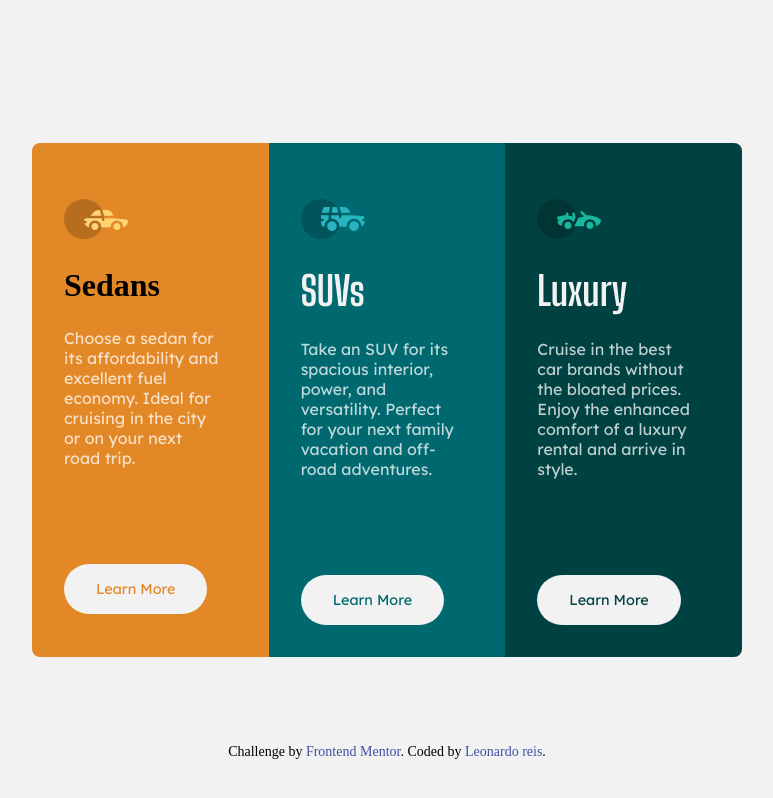
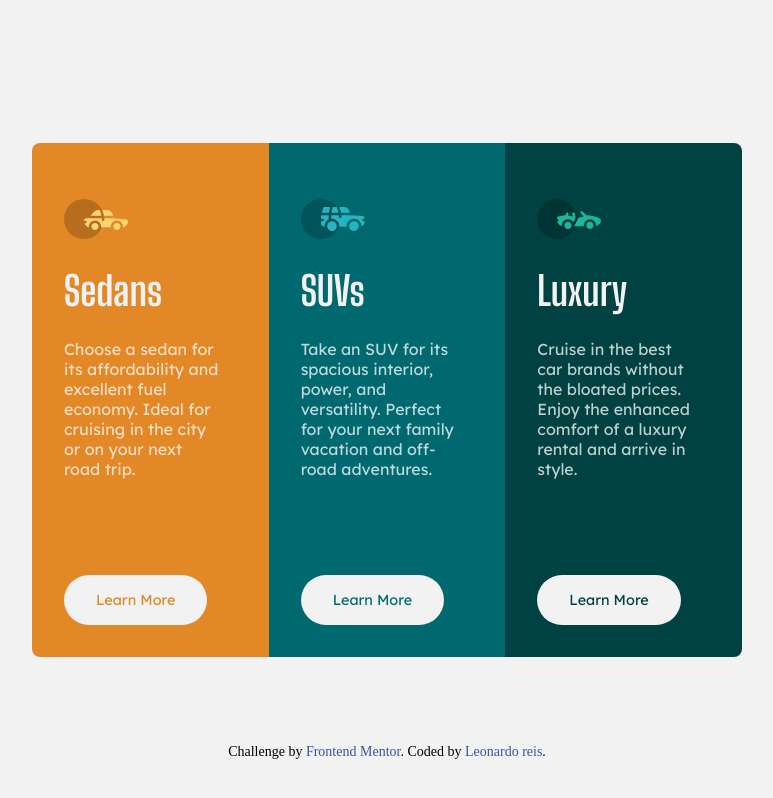
Before and after one commit to leonardo9245/3-column-preview-card-component-main, a plain HTML site: page index.html in a window 1280 px wide. Shown: the whole page, without its empty margins (253-1026 px from the left). Drawn offline with Linux system fonts and the light colour scheme.

Commit message:
Add files via upload

```diff
--- a/css/style.css
+++ b/css/style.css
@@ -11,8 +11,6 @@
 
 body {
   background-color: var(--very-light-gray);
-  max-width: 100vw;
-  height: 100vh;
 }
 
 .container {
@@ -31,7 +29,8 @@ p {
   margin: 1.5rem 0;
 }
 
-.content h2 {
+.content h2,
+h1 {
   font: 700 2.5rem "Big Shoulders Display", sans-serif;
   color: var(--very-light-gray);
 }
```
